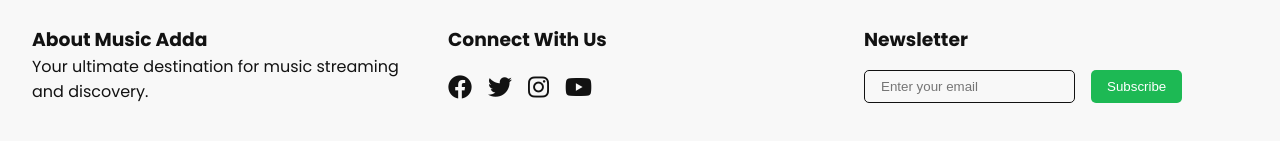
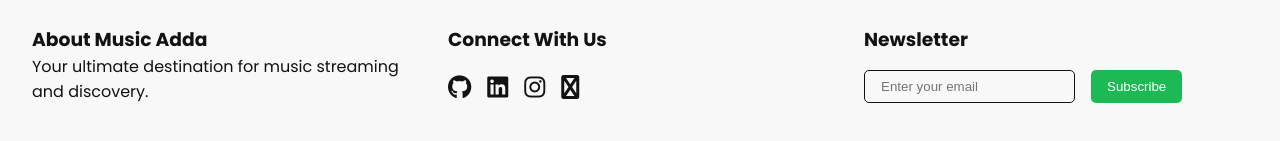
Before and after one commit to SandeepD077/music_adda, a plain HTML site: page index.html in a window 1280 px wide. Shown: the part 1366-1507 px from the top of the page. Drawn offline with nearby package versions, Linux system fonts and the light colour scheme.

Commit message:
Update index.html

```diff
--- a/index.html
+++ b/index.html
@@ -67,10 +67,10 @@
             <div class="footer-section">
                 <h3>Connect With Us</h3>
                 <div class="social-icons">
-                    <a href="#"><i class="fab fa-facebook"></i></a>
-                    <a href="#"><i class="fab fa-twitter"></i></a>
-                    <a href="#"><i class="fab fa-instagram"></i></a>
-                    <a href="#"><i class="fab fa-youtube"></i></a>
+                    <a href="https://github.com/SandeepD077" target="_blank"><i class="fab fa-github"></i></a>
+                    <a href="https://www.linkedin.com/in/sandeep-dubey-a6a9b5289/" target="_blank"><i class="fab fa-linkedin"></i></a>
+                    <a href="https://www.instagram.com/sandeep_dubey077/" target="_blank"><i class="fab fa-instagram"></i></a>
+                    <a href="mailto:sandeepdk180@gmail.com"><i class="fab fa-envelope"></i></a>
                 </div>
             </div>
             <div class="footer-section">
```
